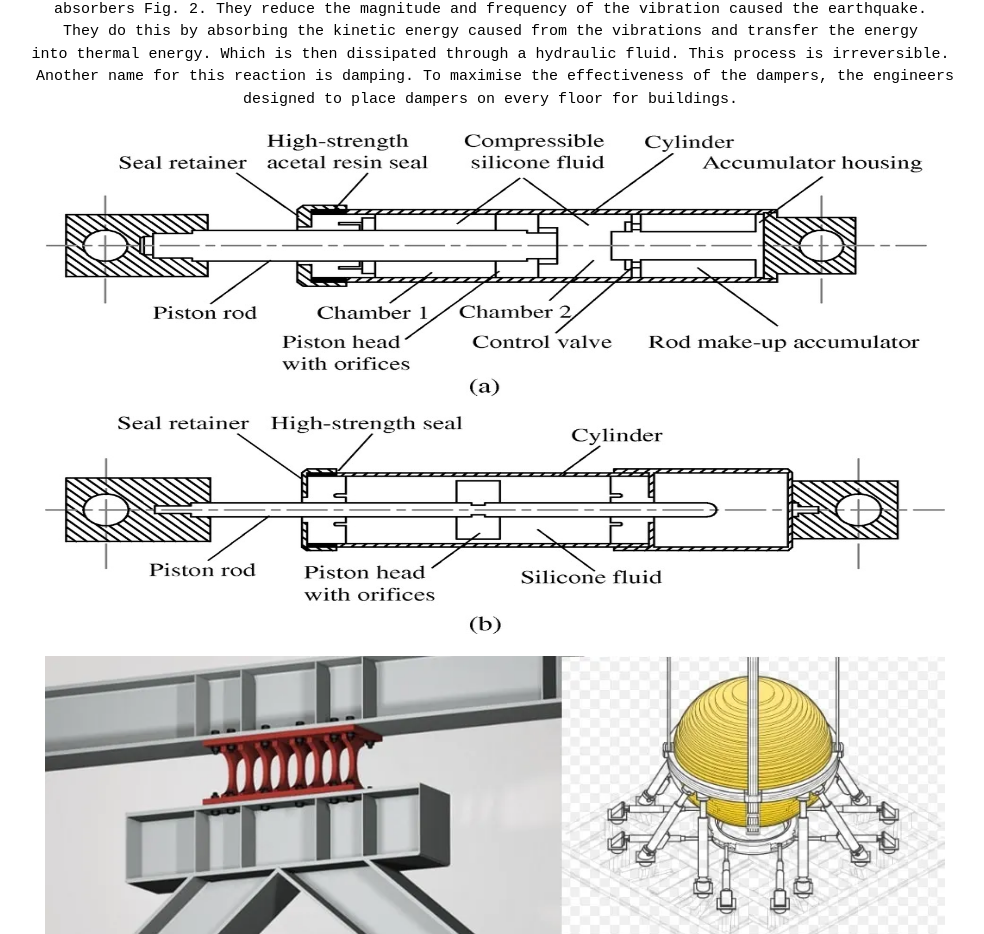
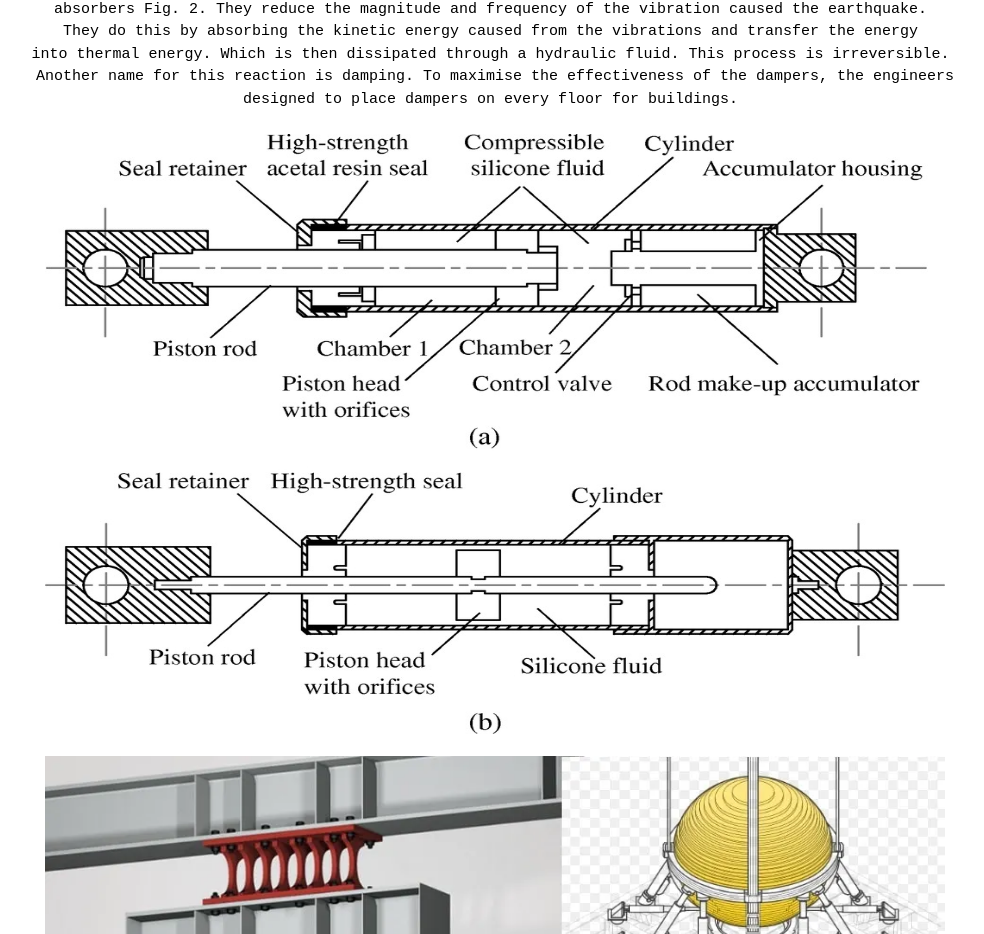
Before and after one commit to FEPSPY6810103/FY6810103, a plain HTML site: page index.html in a window 1280 px wide. Shown: the part 3155-4089 px from the top of the page, without its empty margins (163-1147 px from the left). Drawn offline with nearby package versions, Linux system fonts and the light colour scheme.

Commit message:
Update index.html

```diff
--- a/index.html
+++ b/index.html
@@ -154,7 +154,7 @@ pre {text-align: center;}
     Another name for this reaction is damping. To maximise the effectiveness of the dampers, the engineers
     designed to place dampers on every floor for buildings.
 
-    <img src="figure1.jpg" alt="Banner" width="900" height="500">
+    <img src="figure1.jpg" alt="Banner" width="900" height="600">
 
     <img src="Seismic-Dampers-Types-Working-Mechanism-and-Components.jpg.webp" alt="Banner" width="900" height="500">
 
```
